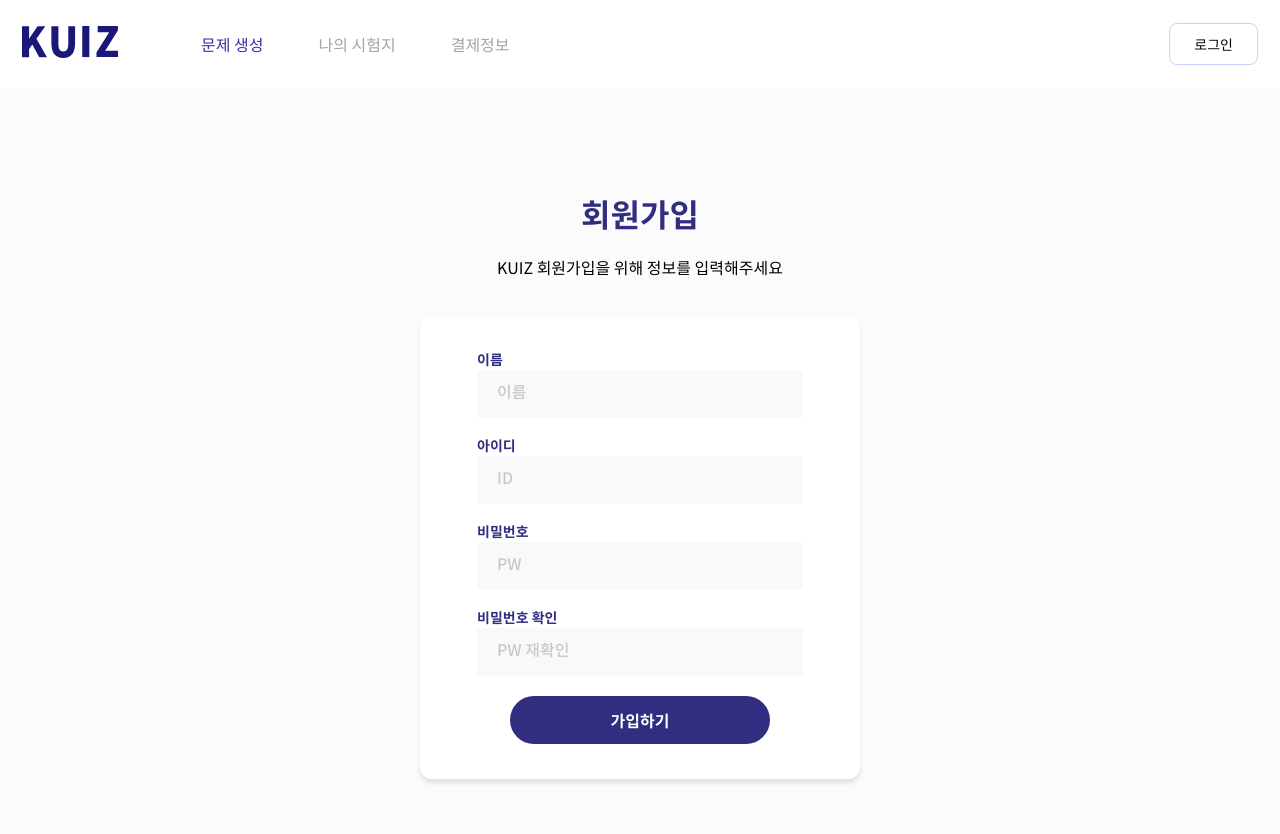
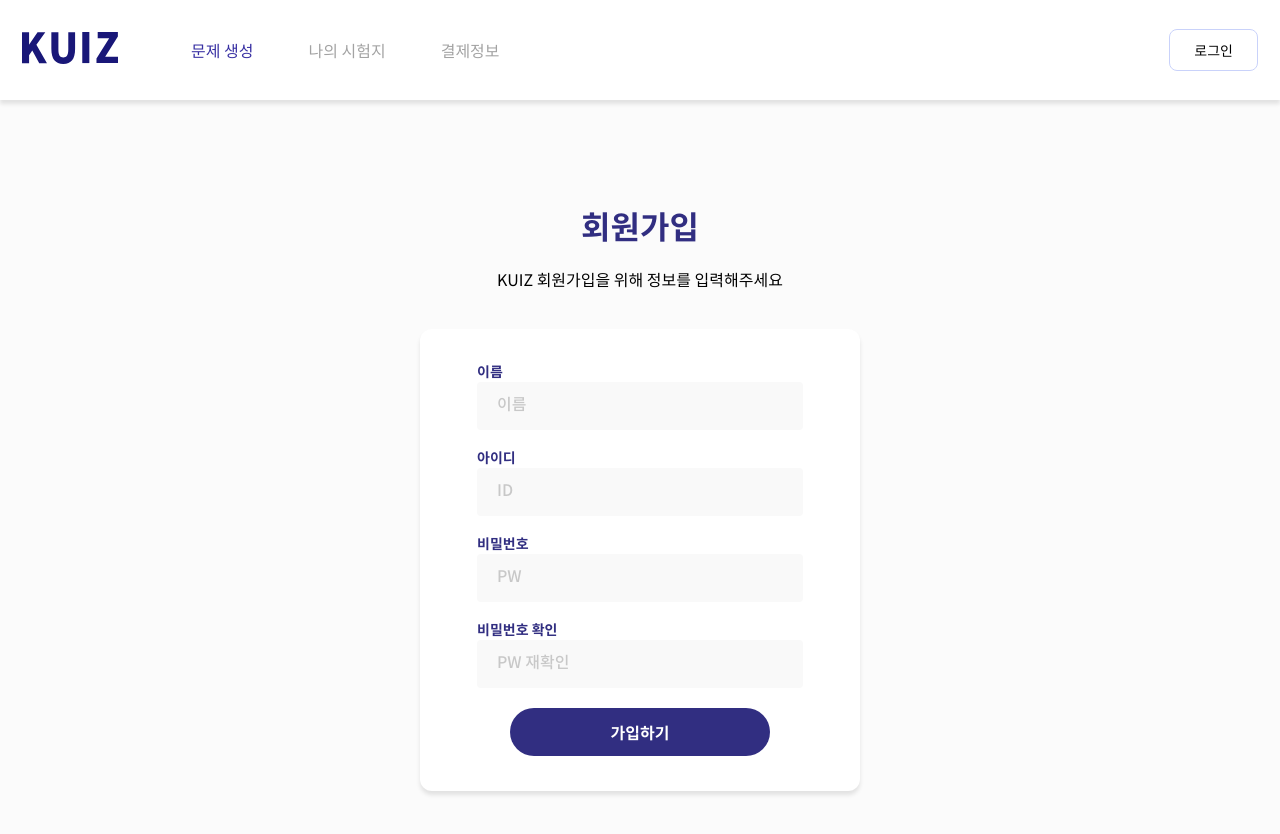
Before and after one commit to kuiz-project/minhoFront, a React (Create React App) app: page /signup in a window 1280 px wide. Shown: the top 834 px of the page. Built offline with nearby package versions, Linux system fonts and the light colour scheme.

Commit message:
design: header css 변경 및 나의시험지 footer css 변경

```diff
--- a/src/components/Navbar/Navbar.js
+++ b/src/components/Navbar/Navbar.js
@@ -75,7 +75,6 @@ const Navbar = () => {
             );
           })}
         </div>
-      </section>
         <section className="navBarRightBox">
           {isLoginState ? (
             <img src={user} className="userProfile" alt="유저 로고 이미지" />
@@ -91,6 +90,7 @@ const Navbar = () => {
             </button>
           )}
         </section>
+      </section>
     </S.NavbarWrapper>
   );
 };
--- a/src/components/Navbar/styles/index.js
+++ b/src/components/Navbar/styles/index.js
@@ -1,40 +1,41 @@
-import { styled } from "styled-components";
+import styled from "styled-components";
 
 export const NavbarWrapper = styled.div`
+  width: 100%;
+  height: 100%;
+  box-shadow: 0px 4px 4px 0px rgba(0, 0, 0, 0.1);
   padding: 22px;
-  height: 88px;
-
+  display: flex;
+  justify-content: center;
+  align-items: center;
   position: sticky;
   top: 0;
   left: 0;
   z-index: 1000;
-  max-width: 1440px;
-  width: 100%;
-  display: flex;
-  justify-content: space-between;
-  align-items: center;
-
   .userProfile {
     width: 41px;
     height: 41px;
   }
-
   .navBarLeftBox {
+    max-width: 1440px;
+    width: 100%;
     display: flex;
-    gap: 60px;
+    align-items: center;
+    justify-content:space-between;
     .navBtnWrapper {
+      margin-right:auto;
+      margin-left:50px;
       display: flex;
       gap: 8px;
     }
-  }
   .navBarRightBox {
+    height:42px;
+
     .loginBtn {
       height: 42px;
       display: flex;
       padding: 16px 24px;
-      justify-content: center;
       align-items: center;
-      gap: 10px;
       border-radius: 8px;
       border: 1px solid #c9d2fa;
       color: #000;
@@ -44,8 +45,6 @@ export const NavbarWrapper = styled.div`
       cursor: pointer;
     }
   }
-
-
 `;
 
 export const NavBarItem = styled.button`
--- a/src/pages/Mytest/styles/index.js
+++ b/src/pages/Mytest/styles/index.js
@@ -1,6 +1,6 @@
-  import styled from "styled-components";
+import styled from "styled-components";
 
-  export const MytestWrapper = styled.div`
+export const MytestWrapper = styled.div`
     width: 100%;
     height: 100vh;
     background-color: white;
@@ -189,7 +189,7 @@
       width:100%;
       height:92px;
       bottom:0;
-      padding-top:22px;
+      padding-top:15px;
       margin-bottom:88px;
       border-top: 1px solid #E1E1E1;
 background: #FFF;
--- a/src/pages/TestList/styles/index.js
+++ b/src/pages/TestList/styles/index.js
@@ -75,6 +75,7 @@ export const TestProblem = styled.div`
   box-shadow: 0px 4px 4px 0px rgba(0, 0, 0, 0.1);
   border-top: 1px solid transparent;
 `;
+
 export const TestProblem_2 = styled.div`
   display: flex;
   flex-direction: column;
@@ -93,7 +94,6 @@ export const TestProblem1 = styled.div`
   height: 26px;
   border-radius: 16px;
   margin-left: 64px;
-
   leading-trim: both;
   text-edge: cap;
   font-family: Noto Sans KR;
@@ -110,6 +110,7 @@ export const TestProblem1 = styled.div`
   color: ${({ isSelected }) => (isSelected ? "white" : "#a3a3a3;")};
   cursor: pointer; // 선택지를 클릭할 수 있음을 나타내기 위해
 `;
+
 export const TestProblem2 = styled.div`
   width: 100px;
   height: 26px;
@@ -132,6 +133,7 @@ export const TestProblem2 = styled.div`
   color: ${({ isSelected }) => (isSelected ? "white" : "#a3a3a3;")};
   cursor: pointer; // 선택지를 클릭할 수 있음을 나타내기 위해
 `;
+
 export const TestProblem3 = styled.div`
   width: 100px;
   height: 26px;
@@ -154,6 +156,7 @@ export const TestProblem3 = styled.div`
   color: ${({ isSelected }) => (isSelected ? "white" : "#a3a3a3;")};
   cursor: pointer; // 선택지를 클릭할 수 있음을 나타내기 위해
 `;
+
 export const TestProblem4 = styled.div`
   width: 100px;
   height: 26px;
@@ -190,43 +193,43 @@ export const TestProblemSubjective = styled.textarea`
   overflow: auto;
   text-align: left;
 `;
+
 export const AppContainer = styled.div`
   display: flex;
   flex-direction: column;
-  height: 88.5vh;
+  height: 87vh;
   @media (min-height: 1024px) {
-    height: 91.5vh;
+    height: 91vh;
   }
 `;
 
 export const StickyFooter = styled.footer`
   background-color: white;
+  box-shadow: 0px 4px 4px 4px rgba(0, 0, 0, 0.1);
   width: 100%;
-  height: 88px;
+  height: 100px;
   position: sticky;
   z-index: 10000;
   top: 0;
 `;
+
 export const SubmitButton = styled.button`
-  margin-top: 11px;
   margin-right: 108px;
   display: flex;
   width: 240px;
   height: 48px;
   padding: 0px 16px;
+  margin-top: 14px;
   justify-content: center;
   align-items: center;
   border-radius: 44px;
   margin-left: auto;
   font-size: 16px;
-
   background-color: #312e81;
   color: white;
-
   &:disabled {
     background-color: #bdc3c7;
     cursor: not-allowed;
     color: black;
   }
-  // 추가로 필요한 스타일링...
 `;
```
Lines whose indentation alone changed are shown as unchanged.
